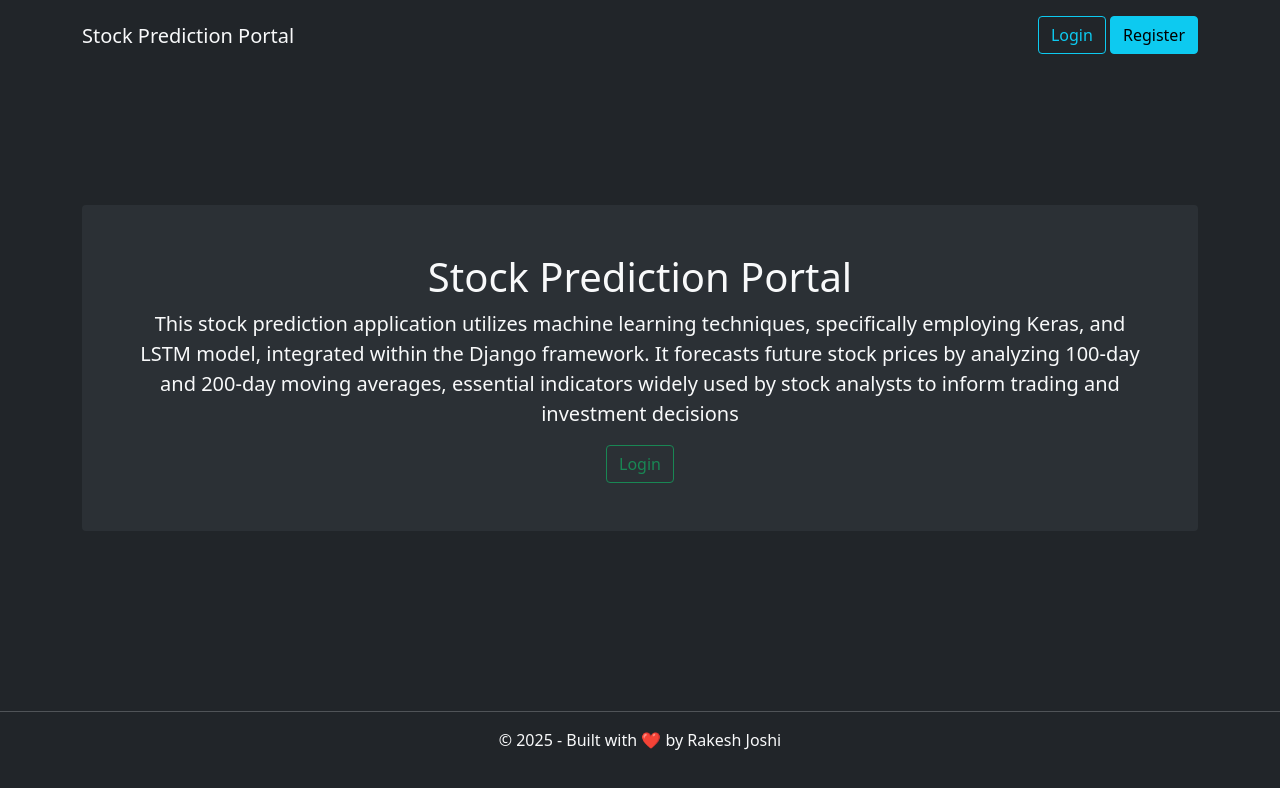
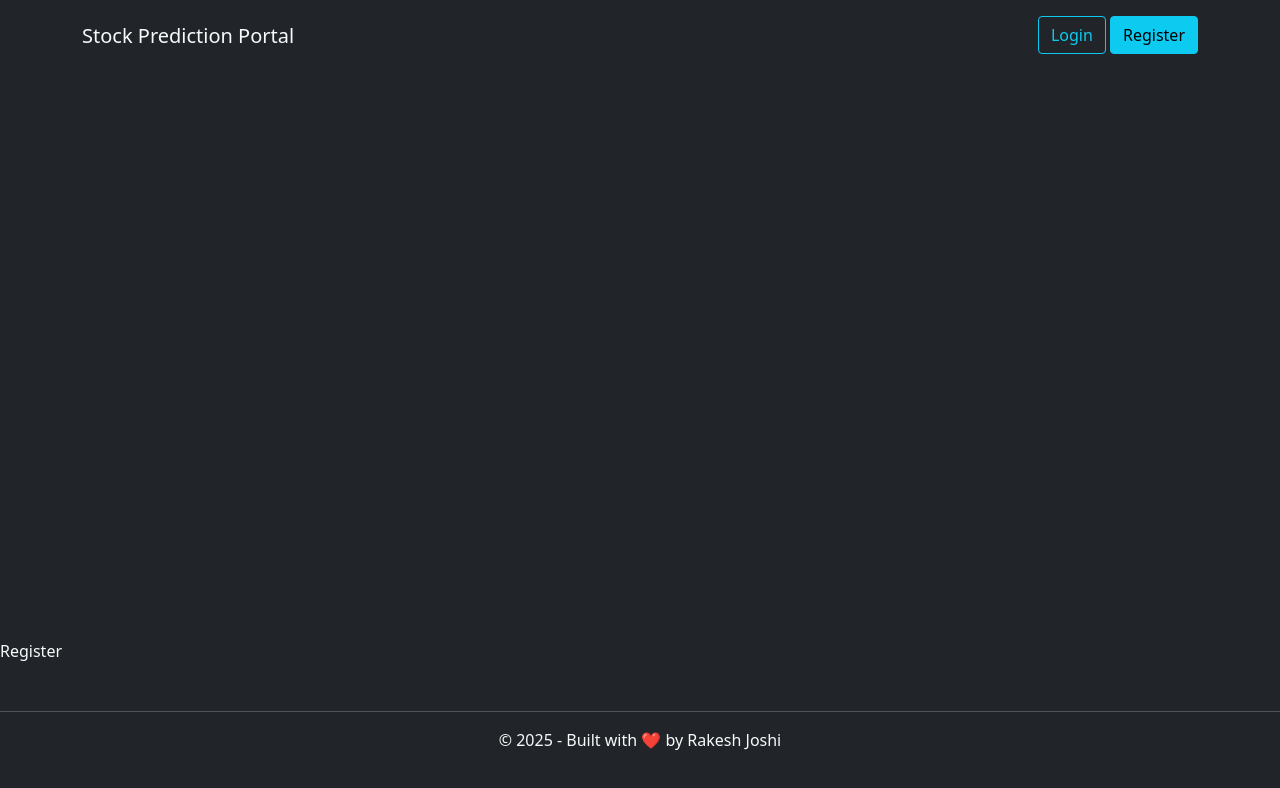
Before and after one commit to rakesh000999/stock-prediction-portal, a React (Vite) app in the folder frontend-react/: page /register in a window 1280 px wide. Shown: the top 788 px of the page. Built offline with nearby package versions, Linux system fonts and the light colour scheme.

Commit message:
[create] routes in react

```diff
--- a/frontend-react/package.json
+++ b/frontend-react/package.json
@@ -11,7 +11,8 @@
   },
   "dependencies": {
     "react": "^19.1.0",
-    "react-dom": "^19.1.0"
+    "react-dom": "^19.1.0",
+    "react-router-dom": "^7.8.1"
   },
   "devDependencies": {
     "@eslint/js": "^9.30.1",
--- a/frontend-react/src/App.jsx
+++ b/frontend-react/src/App.jsx
@@ -1,16 +1,23 @@
 import { useState } from 'react'
 import './assets/css/style.css'
+import Main from './components/Main'
+import { BrowserRouter, Routes, Route } from 'react-router-dom'
+import Register from './components/Register'
 import Header from './components/Header'
-import Main from './components/Main'
 import Footer from './components/Footer'
 
 function App() {
 
   return (
     <>
-      <Header />
-      <Main />
-      <Footer />
+      <BrowserRouter>
+        <Header />
+        <Routes>
+          <Route path='/' element={<Main />} />
+          <Route path='/register' element={<Register />} />
+        </Routes>
+        <Footer />
+      </BrowserRouter>
     </>
   )
 }
--- a/frontend-react/src/components/Main.jsx
+++ b/frontend-react/src/components/Main.jsx
@@ -4,11 +4,12 @@
 const Main = () => {
     return (
         <>
+
             <div className='container'>
                 <div className='p-5 text-center bg-light-dark rounded'>
                     <h1 className='text-light'>Stock Prediction Portal</h1>
                     <p className='text-light lead'>This stock prediction application utilizes machine learning techniques, specifically employing Keras, and LSTM model, integrated within the Django framework. It forecasts future stock prices by analyzing 100-day and 200-day moving averages, essential indicators widely used by stock analysts to inform trading and investment decisions</p>
-                    <Button class='btn-outline-success' href="" text='Login'/>
+                    <Button class='btn-outline-success' href="" text='Login' />
 
                 </div>
             </div>
--- /dev/null
+++ b/frontend-react/src/components/Register.jsx
@@ -0,0 +1,13 @@
+import React from 'react'
+
+const Register = () => {
+    return (
+        <>
+            <div className='text-light'>
+                Register
+            </div>
+        </>
+    )
+}
+
+export default Register
```
Also changed, not shown: 1 other file (tests, documents, lock files or other folders).
